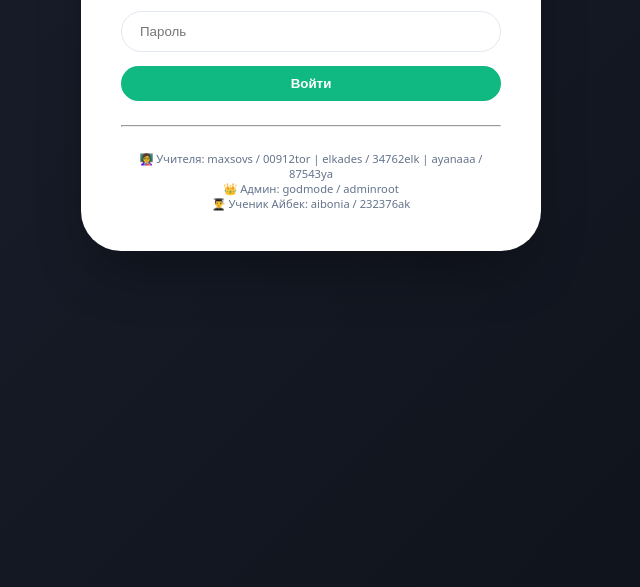
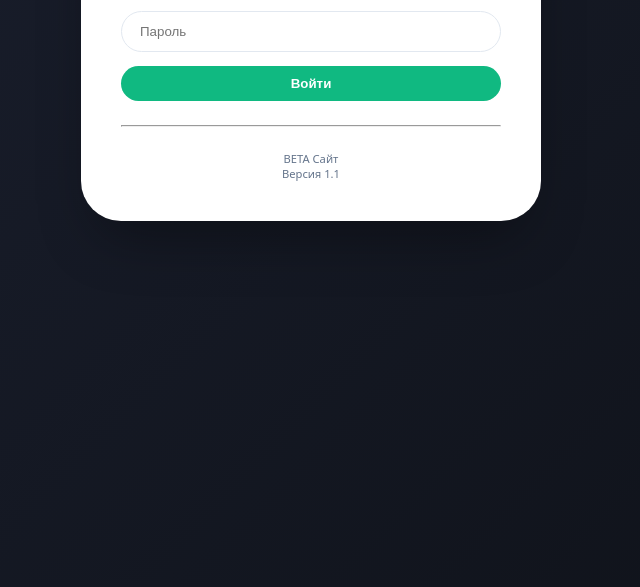
Before and after one commit to mirjigit009-design/electrokundoluk, a website: page public/index.html in a window 1280 px wide. Shown: the part 213-800 px from the top of the page, without its empty margins (329-969 px from the left). Drawn offline with Linux system fonts and the light colour scheme.

Commit message:
Update index.html

```diff
--- a/public/index.html
+++ b/public/index.html
@@ -515,9 +515,8 @@
                     <button id="loginBtn" class="primary" style="width:100%">Войти</button>
                     <hr style="margin: 24px 0;">
                     <div style="font-size: 0.7rem; color: #64748b;">
-                        <p>👩‍🏫 Учителя: maxsovs / 00912tor | elkades / 34762elk | ayanaaa / 87543ya</p>
-                        <p>👑 Админ: godmode / adminroot</p>
-                        <p>👨‍🎓 Ученик Айбек: aibonia / 232376ak</p>
+                        <p>BETA Сайт</p>
+                        <p>Версия 1.1</p>
                     </div>
                 </div>
             `;
```
